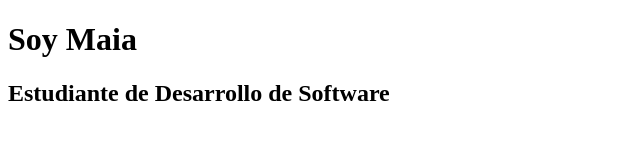
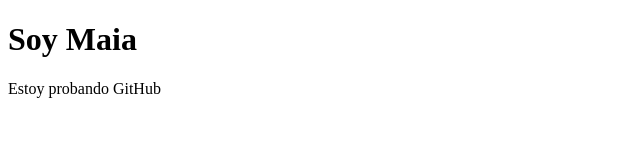
Before and after one commit to maiacabrera59-oss/MyProyect-Cabrera, a plain HTML site: page index.html in a window 1280 px wide. Shown: the whole page, without its empty margins (0-640 px from the left). Drawn offline with Linux system fonts and the light colour scheme.

Commit message:
Agregue parrafo en index

```diff
--- a/index.html
+++ b/index.html
@@ -7,6 +7,6 @@
 </head>
 <body>
     <h1> Soy Maia</h1>
-    <H2>Estudiante de Desarrollo de Software</H2>
+    <p> Estoy probando GitHub</p>
 </body>
 </html>
```
